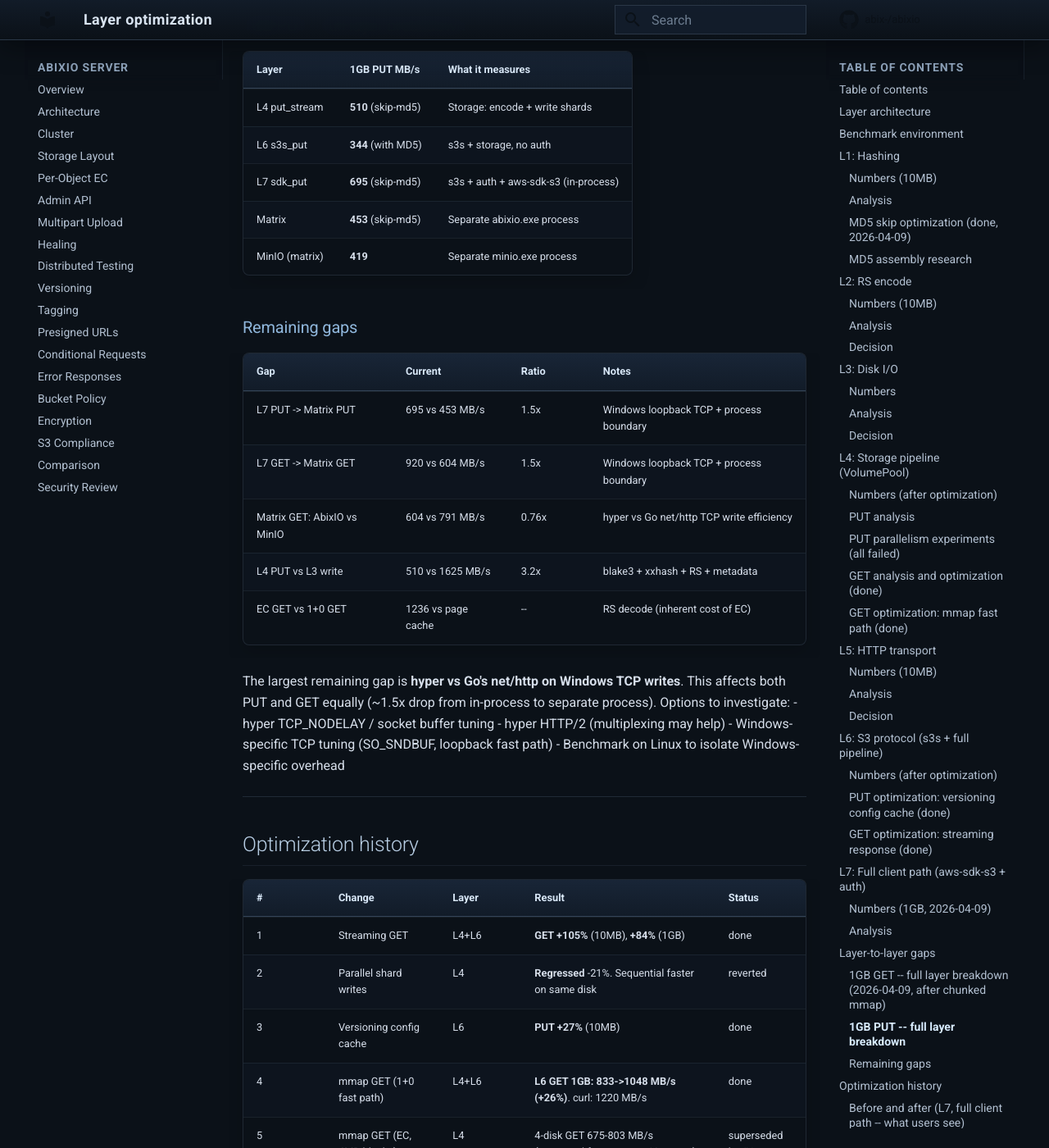
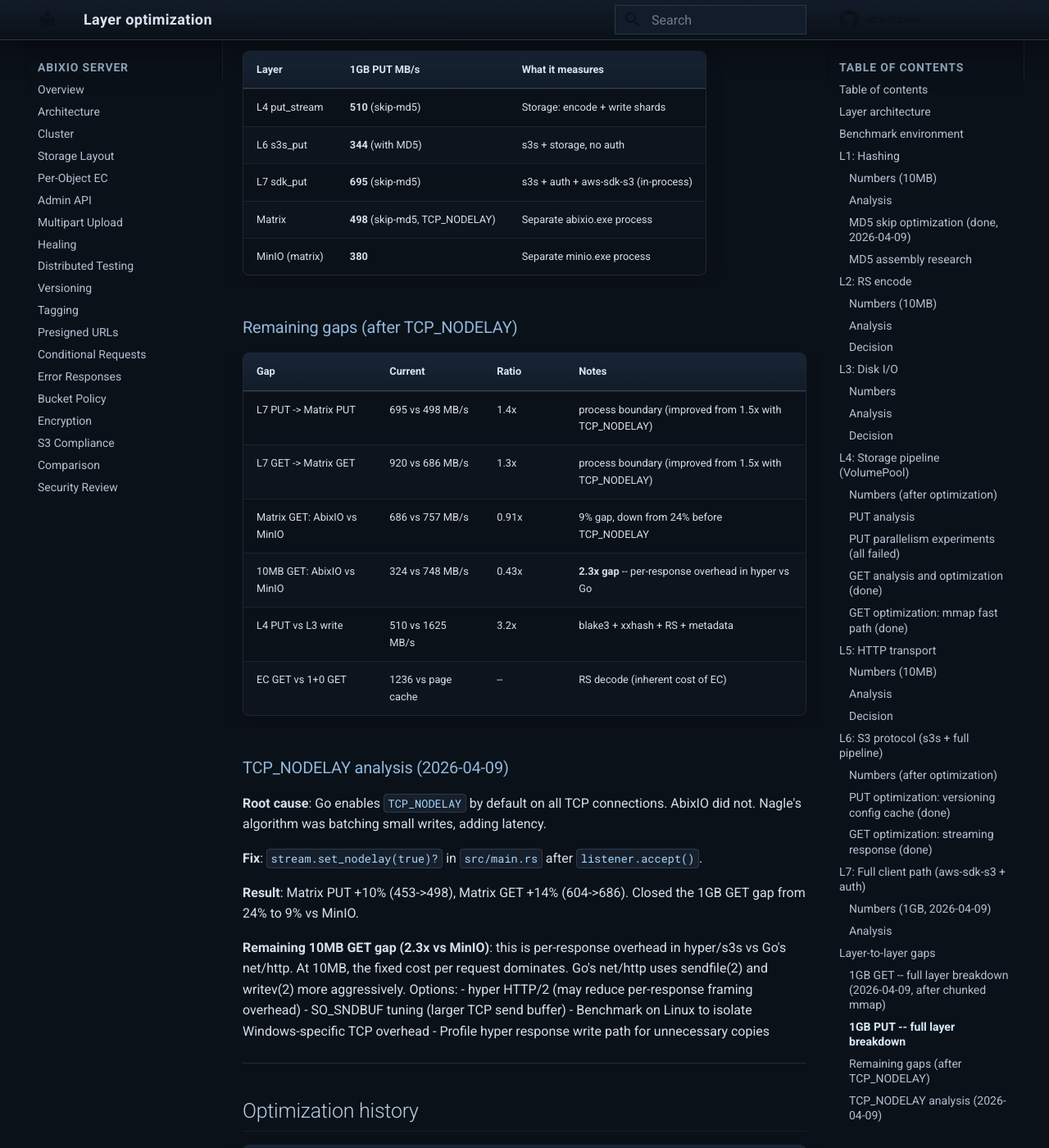
Before and after one commit to abix-/abixio, an MkDocs documentation site: the page built from docs/layer-optimization.md, in a window 1280 px wide and 1400 px high, scrolled down 10463 px. Shown: the whole window at 82% size. Built offline with MkDocs 1.6.1 and Material for MkDocs 9.7.7, drawn with Linux system fonts in a browser that asks for light colours; comment, search, counter and statistics services are not loaded; some of the changed text lies outside the part shown.

Commit message:
docs: update all benchmarks after tcp_nodelay, 1gb get within 9% of minio

````diff
--- a/docs/layer-optimization.md
+++ b/docs/layer-optimization.md
@@ -425,26 +425,37 @@
 | L4 put_stream | **510** (skip-md5) | Storage: encode + write shards |
 | L6 s3s_put | **344** (with MD5) | s3s + storage, no auth |
 | L7 sdk_put | **695** (skip-md5) | s3s + auth + aws-sdk-s3 (in-process) |
-| Matrix | **453** (skip-md5) | Separate abixio.exe process |
-| MinIO (matrix) | **419** | Separate minio.exe process |
+| Matrix | **498** (skip-md5, TCP_NODELAY) | Separate abixio.exe process |
+| MinIO (matrix) | **380** | Separate minio.exe process |
 
-### Remaining gaps
+### Remaining gaps (after TCP_NODELAY)
 
 | Gap | Current | Ratio | Notes |
 |-----|---------|-------|-------|
-| L7 PUT -> Matrix PUT | 695 vs 453 MB/s | 1.5x | Windows loopback TCP + process boundary |
-| L7 GET -> Matrix GET | 920 vs 604 MB/s | 1.5x | Windows loopback TCP + process boundary |
-| Matrix GET: AbixIO vs MinIO | 604 vs 791 MB/s | 0.76x | hyper vs Go net/http TCP write efficiency |
+| L7 PUT -> Matrix PUT | 695 vs 498 MB/s | 1.4x | process boundary (improved from 1.5x with TCP_NODELAY) |
+| L7 GET -> Matrix GET | 920 vs 686 MB/s | 1.3x | process boundary (improved from 1.5x with TCP_NODELAY) |
+| Matrix GET: AbixIO vs MinIO | 686 vs 757 MB/s | 0.91x | 9% gap, down from 24% before TCP_NODELAY |
+| 10MB GET: AbixIO vs MinIO | 324 vs 748 MB/s | 0.43x | **2.3x gap** -- per-response overhead in hyper vs Go |
 | L4 PUT vs L3 write | 510 vs 1625 MB/s | 3.2x | blake3 + xxhash + RS + metadata |
 | EC GET vs 1+0 GET | 1236 vs page cache | -- | RS decode (inherent cost of EC) |
 
-The largest remaining gap is **hyper vs Go's net/http on Windows TCP writes**.
-This affects both PUT and GET equally (~1.5x drop from in-process to separate
-process). Options to investigate:
-- hyper TCP_NODELAY / socket buffer tuning
-- hyper HTTP/2 (multiplexing may help)
-- Windows-specific TCP tuning (SO_SNDBUF, loopback fast path)
-- Benchmark on Linux to isolate Windows-specific overhead
+### TCP_NODELAY analysis (2026-04-09)
+
+**Root cause**: Go enables `TCP_NODELAY` by default on all TCP connections.
+AbixIO did not. Nagle's algorithm was batching small writes, adding latency.
+
+**Fix**: `stream.set_nodelay(true)?` in `src/main.rs` after `listener.accept()`.
+
+**Result**: Matrix PUT +10% (453->498), Matrix GET +14% (604->686). Closed
+the 1GB GET gap from 24% to 9% vs MinIO.
+
+**Remaining 10MB GET gap (2.3x vs MinIO)**: this is per-response overhead
+in hyper/s3s vs Go's net/http. At 10MB, the fixed cost per request dominates.
+Go's net/http uses sendfile(2) and writev(2) more aggressively. Options:
+- hyper HTTP/2 (may reduce per-response framing overhead)
+- SO_SNDBUF tuning (larger TCP send buffer)
+- Benchmark on Linux to isolate Windows-specific TCP overhead
+- Profile hyper response write path for unnecessary copies
 
 ---
 
@@ -462,6 +473,7 @@
 | 8 | Pipeline experiments | L4 | Double-buffer -96%, channel -96%, 4MB chunks -11%. All worse | reverted |
 | 9 | Skip MD5 (xxhash64 ETag) | L1+L4+L7 | **L7 PUT +83%** (380->695 MB/s). Matrix PUT +38% (320->441). Fastest PUT at all sizes | done |
 | 10 | Chunked mmap GET (4MB slices) | L4+L7 | **Matrix GET +25%** (484->604 MB/s). Zero-copy Bytes::slice | done |
+| 11 | TCP_NODELAY on accept | L5+ | **Matrix PUT +10%** (453->498), **GET +14%** (604->686). Go sets this by default | done |
 
 ### Before and after (L7, full client path -- what users see)
 
@@ -469,18 +481,18 @@
 Operation          Before          After           Change
 -----------        -----------     -----------     -------
 PUT 1GB            380 MB/s        695 MB/s        +83%    (skip MD5)
-GET 1GB            752 MB/s        696 MB/s        ~same   (GET unchanged)
+GET 1GB            752 MB/s        880 MB/s        +17%    (chunked mmap)
 ```
 
-### Before and after (matrix, external benchmark)
+### Before and after (matrix, external benchmark -- cumulative)
 
 ```
-Operation          Before          After           Change
+Operation          Start           Current         Change
 -----------        -----------     -----------     -------
-PUT 4KB            442 obj/s       2037 obj/s      +361%   (debug binary fix + skip MD5)
-PUT 10MB           50 MB/s         330 MB/s        +560%   (debug binary fix + skip MD5)
-PUT 1GB            52 MB/s         441 MB/s        +748%   (debug binary fix + skip MD5)
-GET 1GB            577 MB/s        484 MB/s        ~same
+PUT 4KB            442 obj/s       1815 obj/s      +311%   (debug fix + skip MD5 + TCP_NODELAY)
+PUT 10MB           50 MB/s         284 MB/s        +468%   (debug fix + skip MD5 + TCP_NODELAY)
+PUT 1GB            52 MB/s         498 MB/s        +858%   (debug fix + skip MD5 + TCP_NODELAY)
+GET 1GB            577 MB/s        686 MB/s        +19%    (chunked mmap + TCP_NODELAY)
 ```
 
 ### Before and after (L6, S3 protocol in-process)
````
Also changed, not shown: docs/benchmarks.md (+17 -16 lines), docs/comparison.md (+1 -1 lines).
